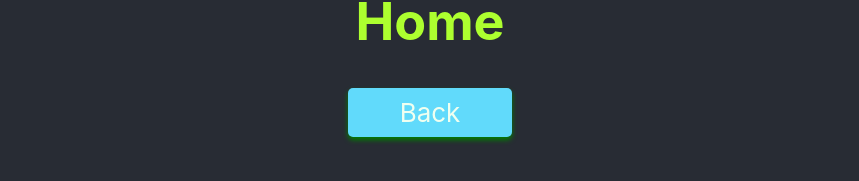
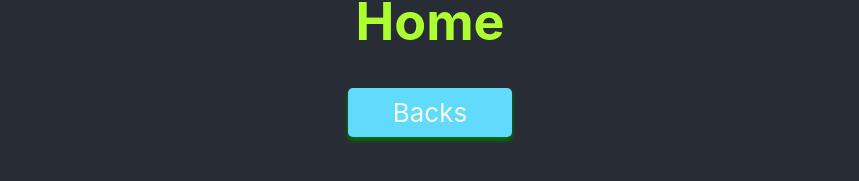
Before and after one commit to hatoriisback/todo-app-frontend-json-server, a React (Create React App) app in the folder todo-app_client/: page /home in a window 1280 px wide. Shown: the part 387-568 px from the top of the page, without its empty margins (210-1069 px from the left). Built offline with nearby package versions, Linux system fonts and the light colour scheme.

Commit message:
branch home

```diff
--- a/todo-app_client/src/components/pages/Home.js
+++ b/todo-app_client/src/components/pages/Home.js
@@ -13,7 +13,7 @@ export default function Home() {
       </div>
 
       <NavLink className="btn-back" to="/">
-        Back
+        Backs
       </NavLink>
     </div>
   );
```
